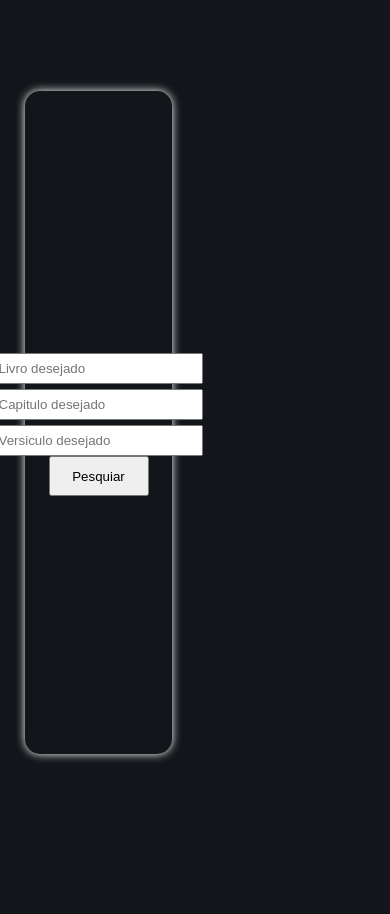
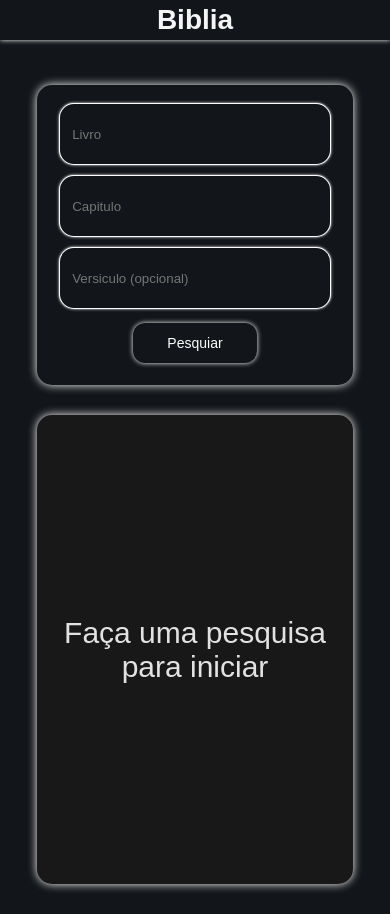
Before and after one commit to luisMilani02/bibleSearcher, a plain HTML site: page index.html in a window 390 px wide. Before the commit the page ends 844 px from the top, so only its background shows below. Drawn offline with Linux system fonts and the light colour scheme.

Commit message:
new css file  and folder + js verificaions

```diff
--- /dev/null
+++ b/css/style.css
@@ -0,0 +1,196 @@
+:root {
+    --marginSecs: 50px;
+}
+
+body {
+    height: 100vh;
+    display: flex;
+    flex-direction: column;
+    justify-content: center;
+    font-family: Arial, Helvetica, sans-serif;
+    background-color: #121519;
+    color: whitesmoke;
+    padding: 0;
+    padding-top: 70px;
+    margin: 0;
+    overflow-x: hidden;
+    overflow-y: auto
+}
+
+header {
+    position: fixed;
+    top: 0;
+    box-shadow: 0 0 5px white;
+    justify-content: center;
+    height: 50px;
+    width: 100vw;
+    text-align: center;
+    z-index: 1;
+    background-color: #121519;
+}
+
+h1 {
+    height: 100%;
+    margin: 0;
+    padding: 4px;
+}
+
+button {
+    width: 100px;
+    height: 40px;
+    background-color: transparent;
+    border: 2px solid transparent;
+    box-shadow: 0 0 5px white;
+    color: #fff;
+    border-radius: 12px;
+    padding: 10px 2px;
+    margin-top: 20px;
+    font-size: 18px;
+    transition-duration: 250ms;
+}
+
+button:hover {
+    box-shadow: 0 0 10px white;
+}
+
+input {
+    margin-top: 10px;
+    width: 200px;
+    height: 25px;
+    border-radius: 15px;
+    border: 1px solid rgba(255, 255, 255, 0.99);
+    box-shadow: 0 0 3px white;
+    padding: 5px 8px;
+    background-color: #121519;
+    color: #fff;
+    padding-left: 12px;
+    transition-duration: 200ms;
+}
+
+input:hover {
+    box-shadow: 0 0 6px white;
+}
+
+p {
+    margin: 10px;
+    font-size: 20px
+}
+
+h2 {
+    text-align: center;
+}
+
+.inputs {
+    height: 75vh;
+    width: 30vw;
+    position: absolute;
+    left: var(--marginSecs);
+    align-items: center;
+    justify-content: center;
+    display: flex;
+    flex-direction: column;
+    /* border: 2px solid white; */
+    border-radius: 15px;
+    box-shadow: 0 0 10px white;
+    padding: 15px;
+    transition-duration: 250ms;
+}
+
+section:hover {
+    box-shadow: 0 0 15px white;
+}
+
+.textos {
+    height: 75vh;
+    width: 50vw;
+    position: absolute;
+    right: var(--marginSecs);
+    padding: 15px;
+    border-radius: 15px;
+    box-shadow: 0 0 10px white;
+    padding: 15px;
+    background-color: rgb(24, 24, 24);
+    overflow-y: scroll;
+    transition-duration: 250ms;
+}
+
+@media (min-width: 1300px) {
+    input {
+        height: 40px;
+        width: 300px;
+        font-size: 22px;
+    }
+
+    button {
+        width: 150px;
+        height: 60px;
+        font-size: 20px;
+    }
+}
+
+@media (max-width: 930px) {
+    .textos {
+        right: 20px;
+    }
+
+    .inputs {
+        left: 20px;
+    }
+}
+
+@media (max-width: 650px) {
+    header {
+        height: 40px;
+        font-size: 14px;
+    }
+
+    span > p {
+        font-size: 10px;
+    }
+
+    p {
+        font-size: 14px;
+    }
+
+    section:hover {
+        box-shadow: 0 0 10px white;
+    }
+
+    h2 {
+        font-size: 1em;
+    }
+
+    button {
+        margin-top: 14px;
+        margin-bottom: 14px;
+        width: 40%;
+        height: 40px;
+        font-size: 14px;
+    }
+
+    .inputs {
+        height: 35vh;
+        width: 80vw;
+        left: 0;
+        margin-top: 15px;
+        padding: 8px 2px;
+        position: relative;
+        align-self: center;
+    }
+
+    .textos {
+        align-self: center;
+        width: 80vw;
+        height: 60vh;
+        right: 0;
+        margin-top: 30px;
+        margin-bottom: 30px;
+        position: relative;
+        padding: 2px;
+    }
+
+    input {
+        width: 80%;
+        height: 50px;
+    }
+}
--- /dev/null
+++ b/css/webkit.css
@@ -0,0 +1,25 @@
+::-webkit-scrollbar {
+    width: 10px;
+    height: 90%;
+}
+
+::-webkit-scrollbar-corner {
+    background-color: aquamarine;
+}
+
+::-webkit-scrollbar-thumb {
+    background: #323539;
+    border-radius: 25px;
+}
+
+input[type="number"]::-webkit-outer-spin-button,
+input[type="number"]::-webkit-inner-spin-button {
+    -webkit-appearance: none;
+    margin: 0;
+}
+
+input[type="number"]::-moz-inner-spin-button,
+input[type="number"]::-moz-outer-spin-button {
+    -moz-appearance: none;
+    margin: 0;
+}
--- a/index.html
+++ b/index.html
@@ -3,25 +3,32 @@
 <head>
     <meta charset="UTF-8">
     <meta name="viewport" content="width=device-width, initial-scale=1.0">
-    <title>Bible</title>
+    <title>Biblia</title>
 
-    <link rel="stylesheet" href="style.css">
+    <link rel="stylesheet" href="css/style.css?v=3">
+    <link rel="stylesheet" href="css/webkit.css?v=3">
 </head>
 <body>
+    <header>
+        <h1>Biblia</h1>
+    </header>
+
     <section class="inputs">
-        <!-- <label for="livro">Digite o livro desejado</label> -->
-        <input type="text" name="livro" id="livro" placeholder="Livro desejado">
+        <input type="text" name="livro" id="livro" placeholder="Livro">
 
-        <!-- <label for="cap">Digite o capitulo desejado</label> -->
-        <input type="number" name="cap" id="cap" placeholder="Capitulo desejado">
+        <input type="number" name="cap" id="cap" placeholder="Capitulo" min="1">
 
-        <!-- <label for="versiculo">Digite o versiculo desejado (opcional)</label> -->
-        <input type="text" name="versiculo" id="ver" placeholder="Versiculo desejado">
+        <input type="text" name="versiculo" id="ver" placeholder="Versiculo (opcional)">
 
         <button onclick="pesquisa()">Pesquiar</button>
     </section>
 
-    <section id="textos"></section>
+    <section id="textos" class="textos">
+        <span style="display: flex;align-items: center;
+        height: 100%; width: 100%; text-align: center; justify-content: center;">
+            <p style="text-align: center; font-size: 30px; color: rgb(226, 226, 226);">Faça uma pesquisa para iniciar</p>
+        </span>
+    </section>
 
     <script src="script.js"></script>
 </body>
--- a/script.js
+++ b/script.js
@@ -1,25 +1,37 @@
 const URL = 'https://bible-api.com/'
 
 const textos = document.getElementById('textos')
-const regexVer = /^[1-9-]+&/
+const regexVer = /^[0-9-]+$/
 const regexCap = /^[1-9]/
 
 async function ver(livro, capitulo, vesr) {
     const resp = await fetch(URL + livro + '+' + capitulo + ':' + vesr + '?translation=almeida')
     const respJson = await resp.json()
 
+    console.log('oi '+resp.status)
+    if (respJson == 200) {
+        let versao = respJson.translation_name
+
+        if (versao == "João Ferreira de Almeida") {
+            versao = "JFA"
+        }
+
         textos.innerHTML = ''
 
         const ref = document.createElement('h2')
-    ref.textContent = respJson.reference + ' - Versão ' + respJson.translation_name
+        ref.textContent = respJson.reference + ' - ' + versao
         textos.appendChild(ref)
 
-    console.log(respJson.reference + ' - Versão ' + respJson.translation_name)
+        console.log(respJson.reference + ' - ' + versao)
         for (let verse of respJson.verses) {
             const text = document.createElement('p')
             text.textContent = verse.verse + ' - ' + verse.text
             textos.appendChild(text)
-        // console.log(verse.verse + ' - ' + verse.text)
+        }
+
+        console.log(resp.status)
+    } else {
+        erroServer(resp.status)
     }
 }
 
@@ -27,18 +39,29 @@ async function cap(livro, capitulo) {
     const resp = await fetch(URL + livro +'+' + capitulo + '?translation=almeida')
     const respJson = await resp.json()
 
+    if (resp.status == 200) {
+        let versao = respJson.translation_name
+
+        if (versao == "João Ferreira de Almeida") {
+            versao = "JFA"
+        }
+
         textos.innerHTML = ''
 
         const ref = document.createElement('h2')
-    ref.textContent = respJson.reference + ' - Versão ' + respJson.translation_name
+        ref.textContent = respJson.reference + ' - ' + versao
         textos.appendChild(ref)
 
-    console.log(respJson.reference + ' - Versão ' + respJson.translation_name)
+        console.log(respJson.reference + ' - ' + versao)
         for (let verse of respJson.verses) {
             const text = document.createElement('p')
             text.textContent = verse.verse + ' - ' + verse.text
             textos.appendChild(text)
-        // console.log(verse.verse + ' - ' + verse.text)
+        }
+
+        console.log(resp.status)
+    } else {
+        erroServer(resp.status)
     }
 }
 
@@ -51,6 +74,9 @@ function pesquisa() {
     const capitulo = capInput.value
     const versiculo = verInput.value
 
+    if (livro == null || livro == '') {
+        erro('livro')
+    } else {
         if (versiculo == null || versiculo == '' || versiculo == 0) {
             if (regexCap.test(capitulo)) {
                 cap(livro, capitulo)
@@ -65,7 +91,17 @@ function pesquisa() {
             }
         }
     }
+}
 
 function erro(tipo) {
+    if (tipo == 'livro') {
+        return alert(`Insira um valor valido`)
+    } else {
         return alert(`Insira um valor valido no ${tipo}`)
     }
+}
+
+function erroServer(erro) {
+    console.log(`Erro: ${erro}`)
+    return alert(`Ocorreu um erro com o servidor, código: ${erro}`)
+}
--- a/style.css
+++ /dev/null
@@ -1,50 +0,0 @@
-body {
-    height: 100vh;
-    display: flex;
-    flex-direction: column;
-    justify-content: center;
-    font-family: Arial, Helvetica, sans-serif;
-    background-color: #121519;
-    color: whitesmoke;
-    padding: 0;
-    margin: 0;
-}
-
-button {
-    width: 100px;
-    height: 40px;
-}
-
-input {
-    margin-top: 5px;
-    width: 200px;
-    height: 25px;
-}
-
-p {
-    margin: 10px;
-    font-size: 20px
-}
-
-h2 {
-    text-align: center;
-}
-
-.inputs {
-    height: 75vh;
-    width: 30vw;
-    margin-left: 25px;
-    align-items: center;
-    justify-content: center;
-    display: flex;
-    flex-direction: column;
-    /* border: 2px solid white; */
-    border-radius: 15px;
-    box-shadow: 0 0 10px white;
-    padding: 15px;
-    transition-duration: 250ms;
-}
-
-.inputs:hover {
-    box-shadow: 0 0 15px white;
-}
```
Lines whose indentation alone changed are shown as unchanged.
